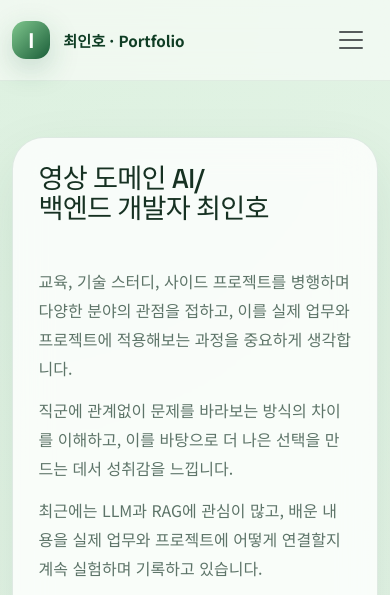
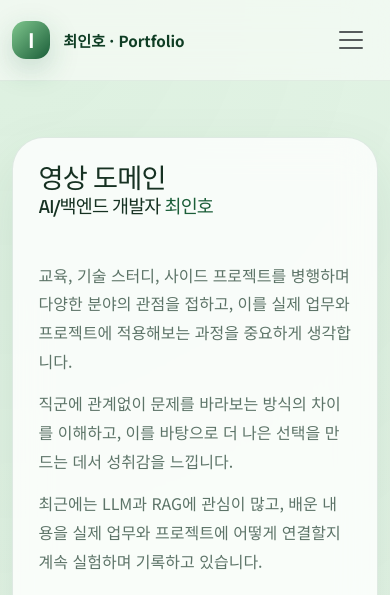
Before and after one commit to dusen0528/dusen0528.github.io, a Jekyll site: the page built from index.html, in a window 390 px wide and 1400 px high, cut to the strip 0-595 px from the top of the window. Built offline with Jekyll 4.4.1, drawn with Linux system fonts in a browser that asks for light colours.

Commit message:
Refine mobile hero title layout

```diff
--- a/assets/css/style.css
+++ b/assets/css/style.css
@@ -230,8 +230,13 @@ select {
   line-height: 1.04;
 }
 
-.hero-title span {
-  display: block;
+.hero-title-prefix,
+.hero-title-role,
+.hero-title-name {
+  display: inline;
+}
+
+.hero-title-name {
   color: var(--primary);
 }
 
@@ -1302,6 +1307,19 @@ select {
     font-size: clamp(1.65rem, 7.2vw, 2.05rem);
     line-height: 1.12;
     letter-spacing: -0.03em;
+    display: grid;
+    gap: 0.12rem;
+  }
+
+  .hero-title-prefix {
+    display: block;
+  }
+
+  .hero-title-role {
+    display: block;
+    font-size: 0.68em;
+    line-height: 1.18;
+    white-space: nowrap;
   }
 
   .navbar-brand span:last-child {
--- a/index.html
+++ b/index.html
@@ -12,7 +12,8 @@ nav_key: home
       <div class="hero-unified">
         <div class="hero-main">
           <h2 class="hero-title">
-            영상 도메인 AI/백엔드 개발자 {{ site.author.name }}
+            <span class="hero-title-prefix">영상 도메인</span>
+            <span class="hero-title-role">AI/백엔드 개발자 <span class="hero-title-name">{{ site.author.name }}</span></span>
           </h2>
 
           <div class="hero-copy hero-copy-inline">
```
